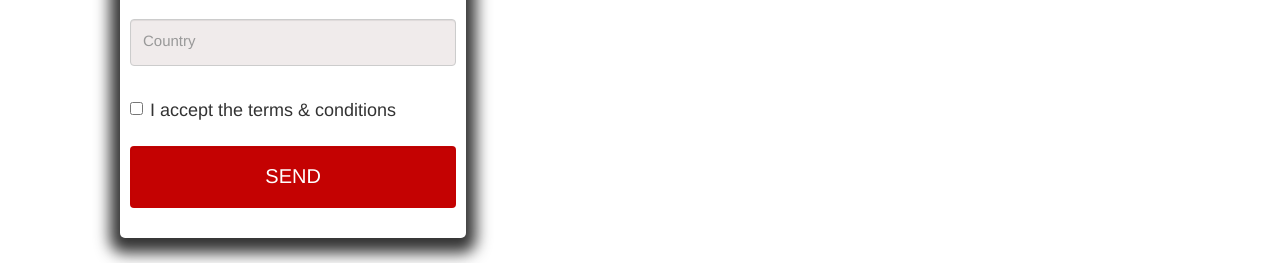
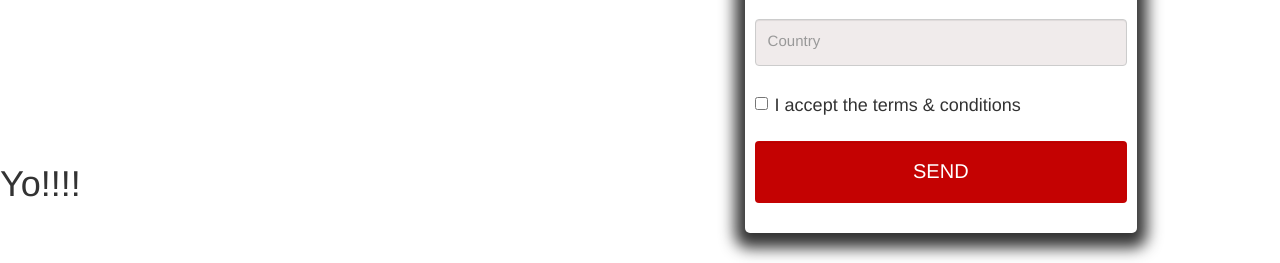
Before and after one commit to reeversedev/couch-fashion, a plain HTML site: page couch-fashion/index.html in a window 1280 px wide. Shown: the part 537-800 px from the top of the page. Drawn offline with nearby package versions, Linux system fonts and the light colour scheme.

Commit message:
Fixed form alignment.

```diff
--- a/couch-fashion/index.html
+++ b/couch-fashion/index.html
@@ -2,8 +2,7 @@
 <html lang="en">
 
 <head>
-    <!-- Theme Made By www.w3schools.com - No Copyright -->
-    <title>Bootstrap Theme The Band</title>
+  <title>Couch Fashion</title>
   <meta charset="utf-8">
   <meta name="viewport" content="width=device-width, initial-scale=1">
   <link rel="stylesheet" href="https://maxcdn.bootstrapcdn.com/bootstrap/3.3.7/css/bootstrap.min.css">
@@ -41,10 +40,11 @@
       <div class="col-md-7">
         <h1 class="blue-head">Sell Your</h1>
         <h1 class="white-head">Car now</h1>
-                <p class="lorem">Lorem Ipsum is simply dummy text of the printing and typesetting industry. Lorem Ipsum has been the industry's
-                    standard dummy text ever since the 1500s</p>
+        <p class="lorem">Lorem Ipsum is simply dummy text of the printing and typesetting industry. Lorem Ipsum has been the industry's standard
+          dummy text ever since the 1500s</p>
       </div>
-            <div class="col-md-5 white-form">
+    </div>
+    <div class="col-md-5 white-form pull-right">
       <div class="white">
         <form>
           <h3 class="text-center request-quote-heading">REQUEST A QUOTE</h3>
@@ -60,7 +60,7 @@
           <div class="form-group">
             <input type="text" placeholder="Country" class="form-control">
           </div>
-                        <div class="form-group">
+          <div class="form-group checkbox-form">
             <div class="checkbox">
               <label><input type="checkbox">I accept the terms & conditions</label>
             </div>
@@ -73,6 +73,8 @@
     </div>
   </div>
 
+  <div>
+    <h1>Yo!!!!</h1>
   </div>
   <!-- < Container (The Band Section)
 <div id="band" class="container text-center">
```
Lines whose indentation alone changed are shown as unchanged.
